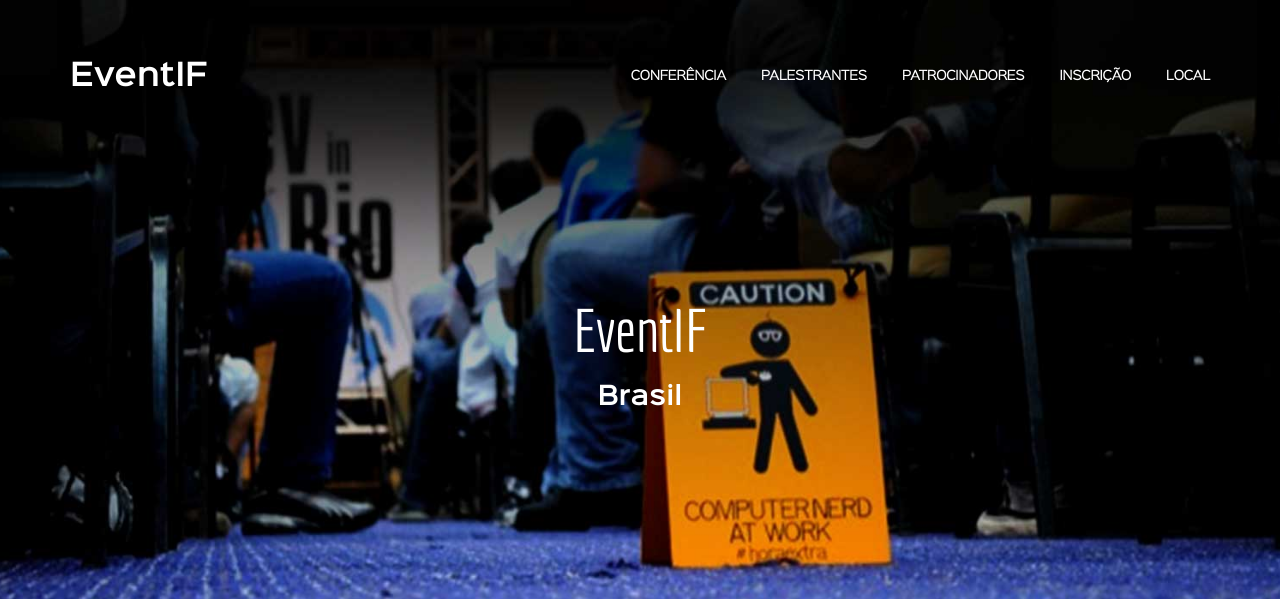
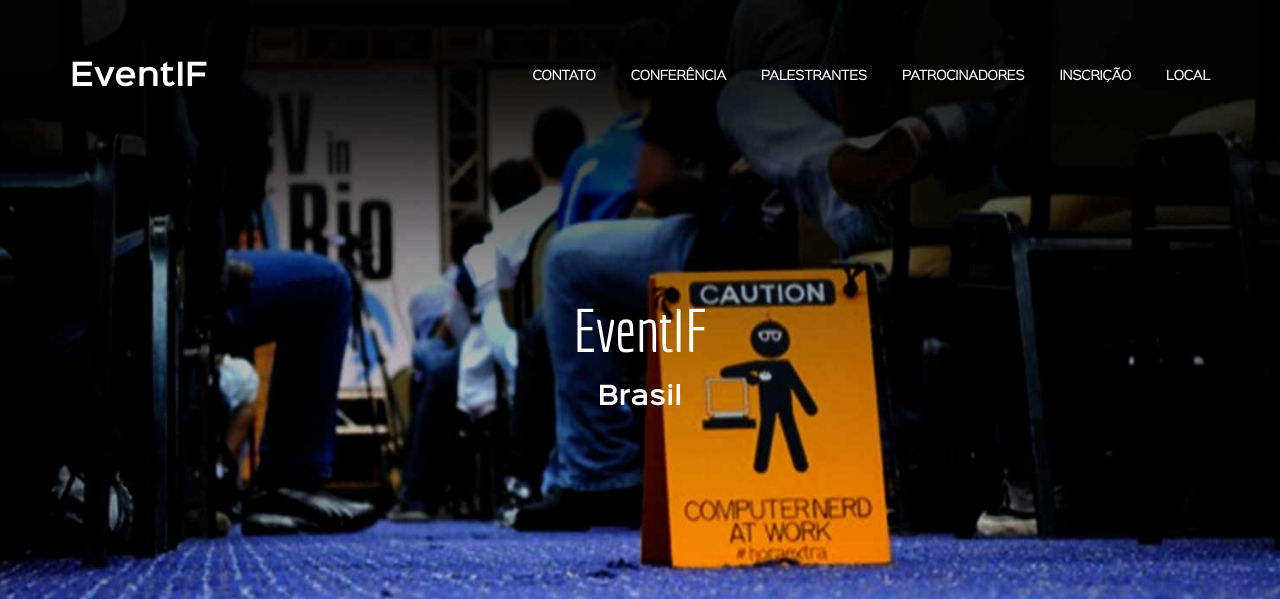
Before and after one commit to AlanMotta16/trab_3o_bim, a Django app: page / in a window 1280 px wide. Shown: the top 599 px of the page. Run offline with Django 5.2, Linux system fonts and the light colour scheme; data that the repository does not hold is empty; some libraries are stand-ins or nearby versions.

Commit message:
Adicionando link contato

```diff
--- a/templates/nav.html
+++ b/templates/nav.html
@@ -6,6 +6,7 @@
     <nav class="nav-inline" role="navigation">
         <a href="javascript:void(0);" class="nav-mobile"><i class="fa fa-bars"></i></a>
         <ul>
+            <li><a data-scroll href="{% url 'contact' %}">Contato</a></li>
             <li><a data-scroll href="{% url 'home' %}#overview">Conferência</a></li>
             <li><a data-scroll href="{% url 'home' %}#speakers">Palestrantes</a></li>
             <li><a data-scroll href="{% url 'home' %}#sponsors">Patrocinadores</a></li>
```
